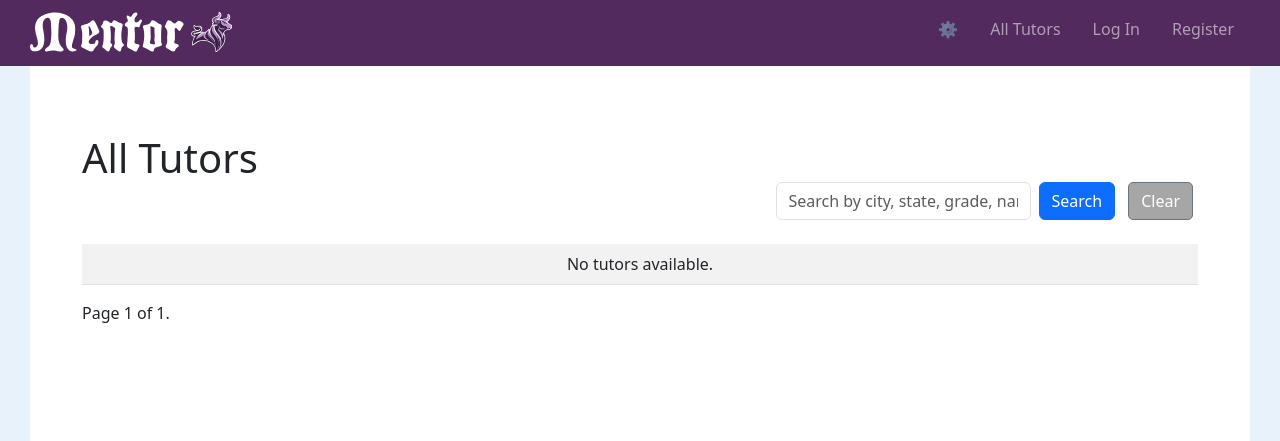
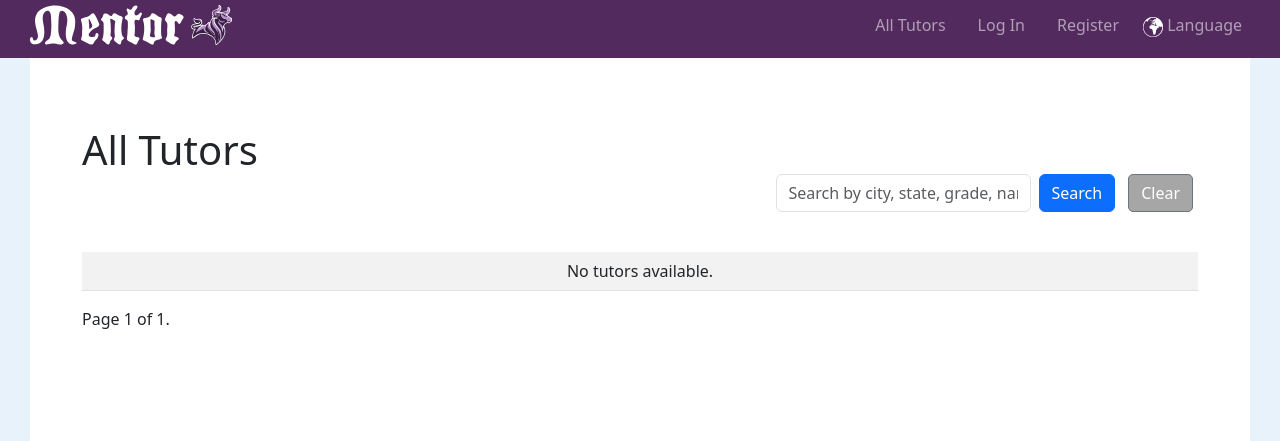
Before and after one commit to TulioPerez/TutorHub, a Django app: page / in a window 1280 px wide. Shown: the top 441 px of the page. Run offline with Django 5.2, Linux system fonts and the light colour scheme; data comes from the database, SQL or seed files in the repository.

Commit message:
Added language navbar item and Modal

```diff
--- a/tutorhubproject/tutorhub/static/tutorhub/scripts.js
+++ b/tutorhubproject/tutorhub/static/tutorhub/scripts.js
@@ -351,4 +351,24 @@ document.addEventListener("DOMContentLoaded", () => {
         return cookieValue || "";
     }
 
+
+    // Language selection handling
+    const languageButtons = document.querySelectorAll('.language-select');
+    languageButtons.forEach(button => {
+        button.addEventListener('click', function() {
+            const language = this.getAttribute('data-language');
+            // Here, implement your language change logic
+            console.log('Changing language to:', language);
+
+            // Close the modal
+            const modal = document.getElementById('languageModal');
+            const bootstrapModal = bootstrap.Modal.getInstance(modal);
+            bootstrapModal.hide();
+
+            // You might want to reload the page or update the UI here
+            // For example:
+            // window.location.href = `/?lang=${language}`;
+        });
+    });
+
 });
--- a/tutorhubproject/tutorhub/templates/tutorhub/layout.html
+++ b/tutorhubproject/tutorhub/templates/tutorhub/layout.html
@@ -1,4 +1,5 @@
 {% load static %}
+{% include 'tutorhub/modals/language_modal.html' %}
 
 <!DOCTYPE html>
 <html lang="en">
@@ -24,7 +25,7 @@
         <div class="collapse navbar-collapse" id="navbarNav">
             <!-- Navbar Links -->
             <ul class="navbar-nav ms-auto flex-row">
-                <li class="nav-item px-2"><a class="nav-link" id="menu-language" href="{% url 'my_profile' %}"><strong>{{ user.username }} ⚙️</strong></a></li>
+
                 {% if user.is_authenticated %}
                 <li class="nav-item px-2"><a class="nav-link" id="menu-username" href="{% url 'my_profile' %}"><strong>{{ user.username }} ⚙️</strong></a></li>
                 <li class="nav-item px-2"><a class="nav-link" id="menu-messages" href="{% url 'messages' %}">Messages</a></li>
@@ -37,6 +38,8 @@
                 <li class="nav-item px-2"><a class="nav-link" href="{% url 'login' %}">Log In</a></li>
                 <li class="nav-item px-2"><a class="nav-link" href="{% url 'register' %}">Register</a></li>
                 {% endif %}
+                <!-- language -->
+                <li class="nav-item"><a class="nav-link" href="#" data-bs-toggle="modal" data-bs-target="#languageModal"><img src="{% static 'tutorhub/images/language_icon.png' %}" alt="Language" height="20"> Language</a></li>
             </ul>
         </div>
     </nav>
--- /dev/null
+++ b/tutorhubproject/tutorhub/templates/tutorhub/modals/language_modal.html
@@ -0,0 +1,17 @@
+<div class="modal fade" id="languageModal" tabindex="-1" aria-labelledby="languageModalLabel" aria-hidden="true">
+    <div class="modal-dialog modal-dialog-centered">
+        <div class="modal-content">
+            <div class="modal-header">
+                <h5 class="modal-title" id="languageModalLabel">Select Language</h5>
+                <button type="button" class="btn-close" data-bs-dismiss="modal" aria-label="Close"></button>
+            </div>
+            <div class="modal-body">
+                <div class="list-group">
+                    <button type="button" class="list-group-item list-group-item-action language-select" data-language="en">English</button>
+                    <button type="button" class="list-group-item list-group-item-action language-select" data-language="es">Español</button>
+                    <button type="button" class="list-group-item list-group-item-action language-select" data-language="fr">Français</button>
+                </div>
+            </div>
+        </div>
+    </div>
+</div>
```
Also changed, not shown: tutorhubproject/tutorhub/static/tutorhub/images/language_icon.png (added). Lines whose indentation alone changed are shown as unchanged.
